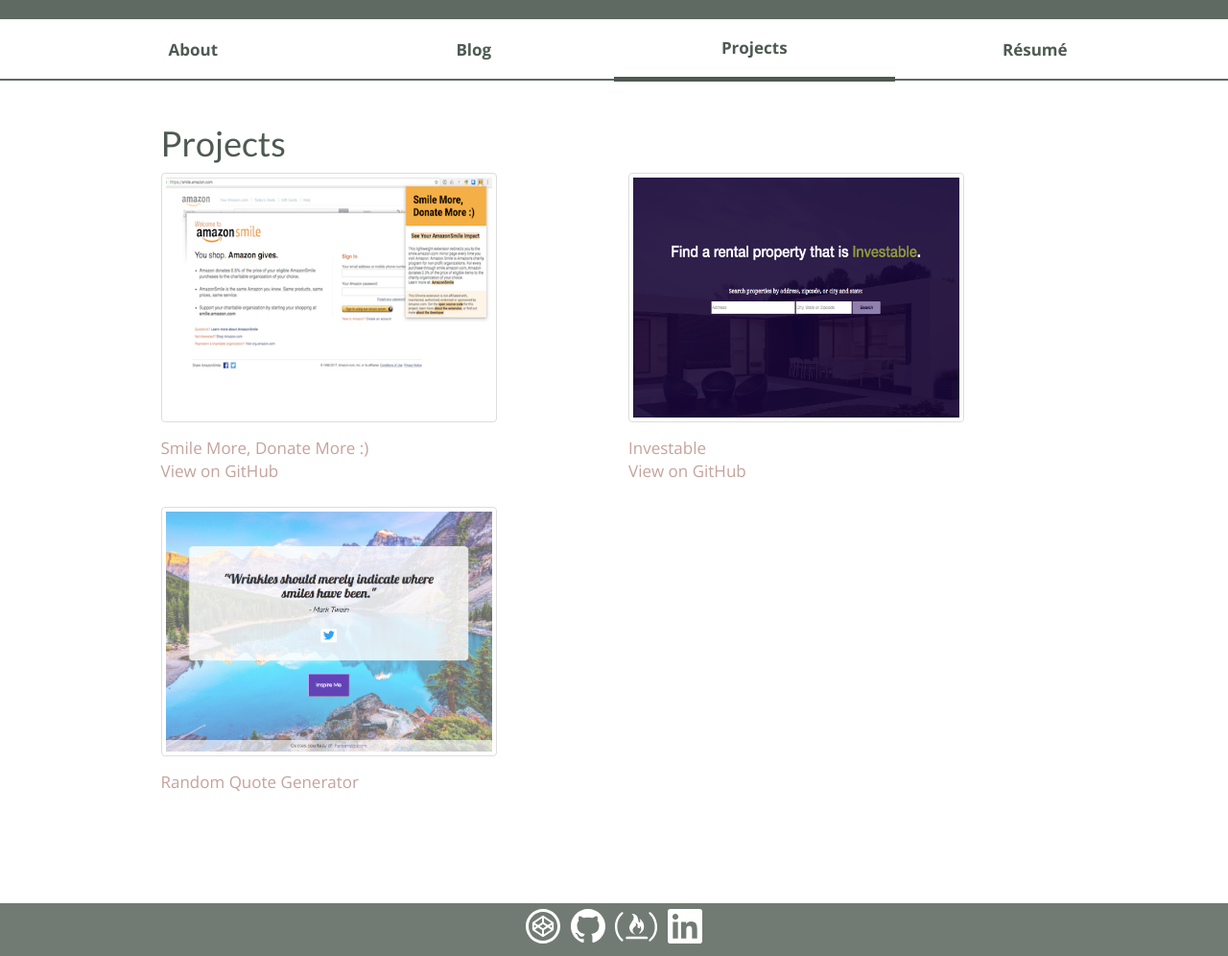
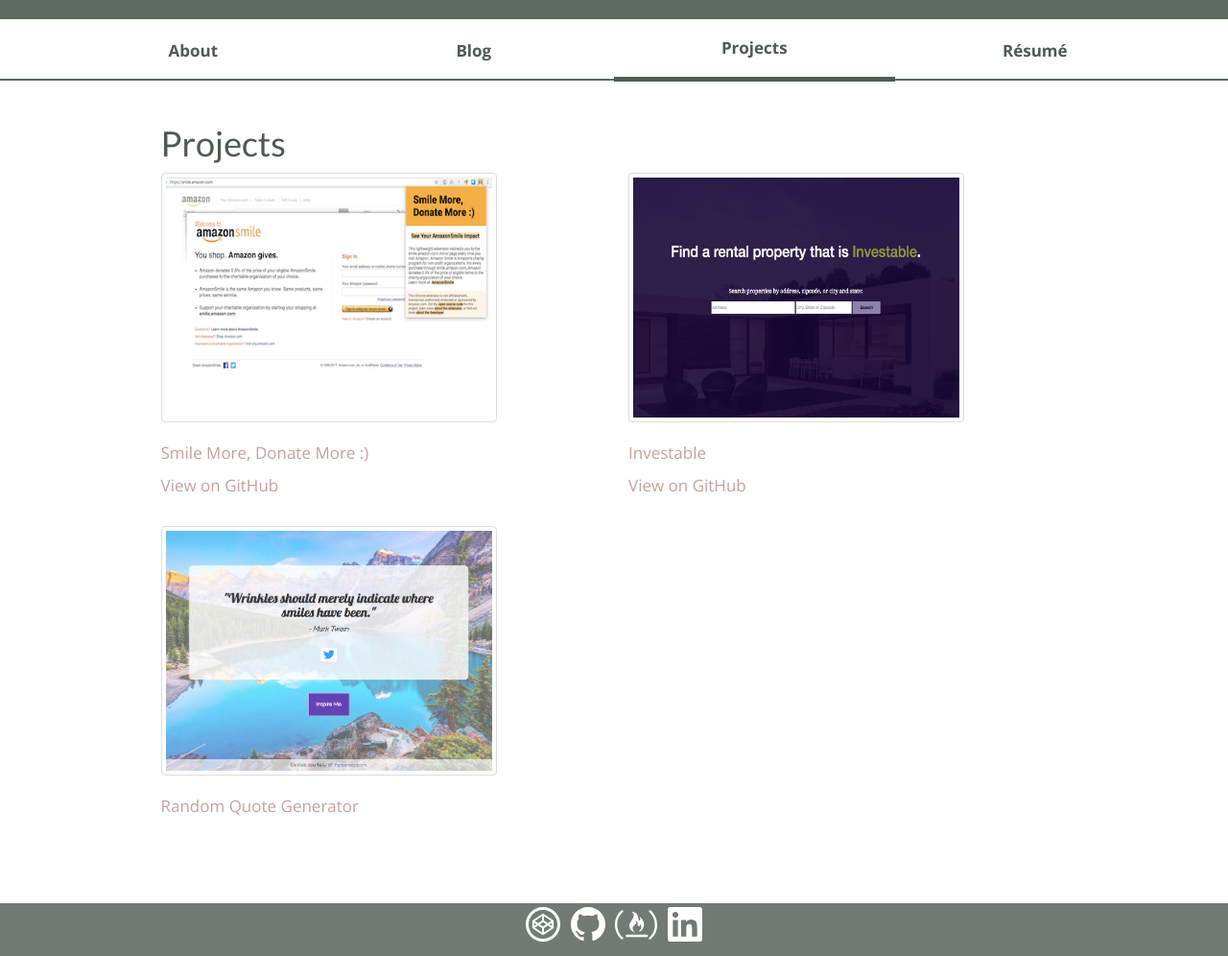
Before and after one commit to jttyeung/jttyeung.github.io, a Jekyll site: the page built from projects.html, in a window 1280 px wide and 996 px high. Shown: the whole window at 96% size. Built offline with Jekyll 4.4.1, drawn with Linux system fonts in a browser that asks for light colours; nearby versions of some CDN libraries; comment, search, counter and statistics services are not loaded.

Commit message:
update line height and bio

```diff
--- a/_includes/header.html
+++ b/_includes/header.html
@@ -12,6 +12,9 @@
       <div class="row">
         {% assign pages = site.pages | sort: "weight" %}
         {% for p in pages %}
+          {% if p.title == 'Podcasts' %}
+            {% continue %}
+          {% endif %}
           {% if p.title %}
             <a id="menu" href="{{ p.url }}">
               {% if p.url == page.url %}
--- a/_includes/styles.css
+++ b/_includes/styles.css
@@ -2,6 +2,7 @@
     padding-top: 80px;
     padding-bottom: 60px;
     font-size: 1.7em;
+    line-height: 2;
 }
 
 header {
```
Also changed, not shown: index.md (+3 -2 lines), Gemfile.lock.
